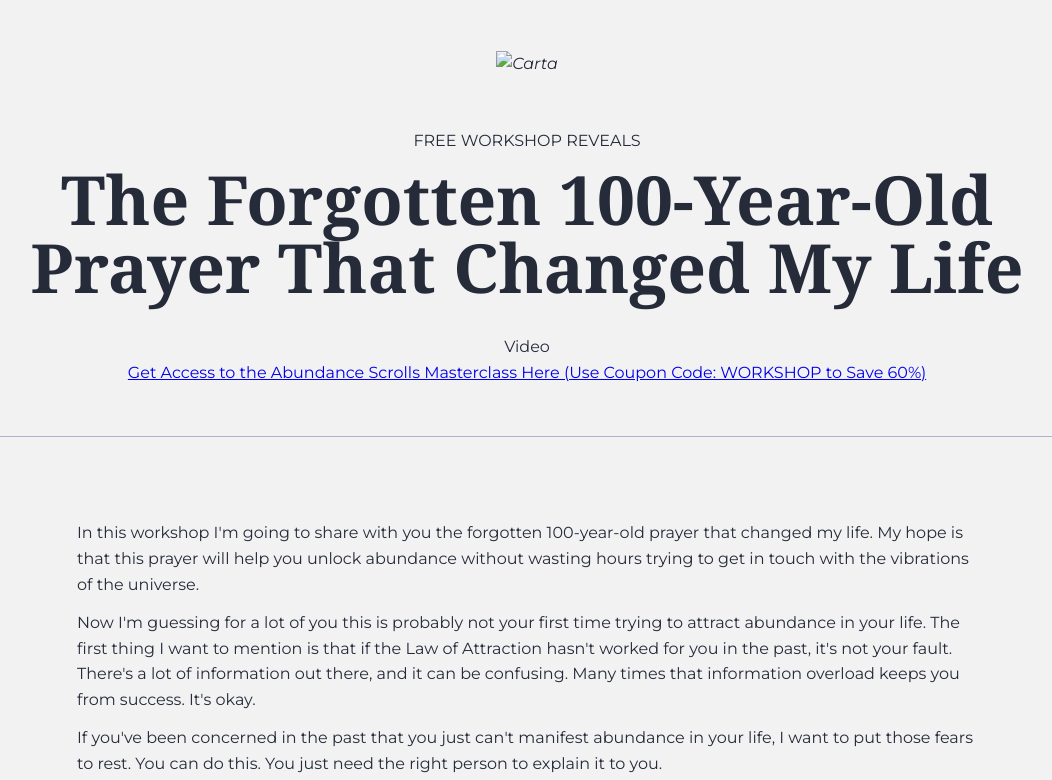
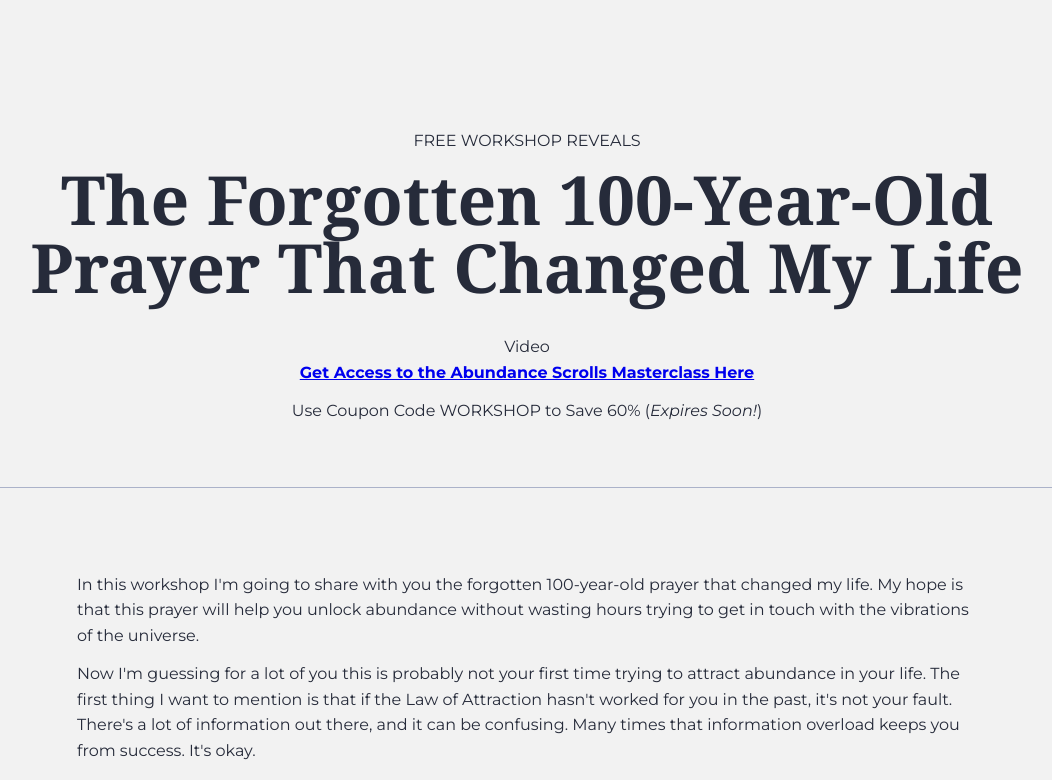
Before and after one commit to port949/forgottenprayer, a plain HTML site: page index.html in a window 1280 px wide. Shown: the top 780 px of the page, without its empty margins (113-1165 px from the left). Drawn offline with nearby package versions, Linux system fonts and the light colour scheme; files whose address does not match are found by name; a web font is replaced by a local one.

Commit message:
Update index.html

```diff
--- a/index.html
+++ b/index.html
@@ -34,9 +34,12 @@
             <span>
                 Video
             </span>
-            <p>
-                <a href="https://www.abundancescrolls.com">Get Access to the Abundance Scrolls Masterclass Here (Use Coupon Code: WORKSHOP to Save 60%)</a>
+            <p class="mb1 bold">
+                <a href="https://www.abundancescrolls.com">Get Access to the Abundance Scrolls Masterclass Here</a>
             </p>
+            <p class="mb1">
+            Use Coupon Code WORKSHOP to Save 60% (<em>Expires Soon!</em>)
+                </p>
         </div>
     </header>
 
@@ -84,7 +87,7 @@
                 <p class="h3 text--white mb1 bold">Get Access to the Abundance Scrolls Masterclass</p>
                 <p class="text--white mb3">Use Coupon Code "WORKSHOP" to Save 60% (Expires Soon!)</p>
 
-                <button class="btn btn--secondary">Learn More</button>
+                <button class="btn btn--secondary"><a href="https://www.abundancescrolls.com">Learn More</a></button>
             </div>
         </div>
 
@@ -104,9 +107,6 @@
         </div>
     </footer>
 
-    <!-- Scroll reveal -->
-    <script src="https://unpkg.com/scrollreveal@4.0.0/dist/scrollreveal.min.js"></script>
-
     <!-- The compiled JavaScript file -->
     <script src="js/production.js"></script>
 
```
